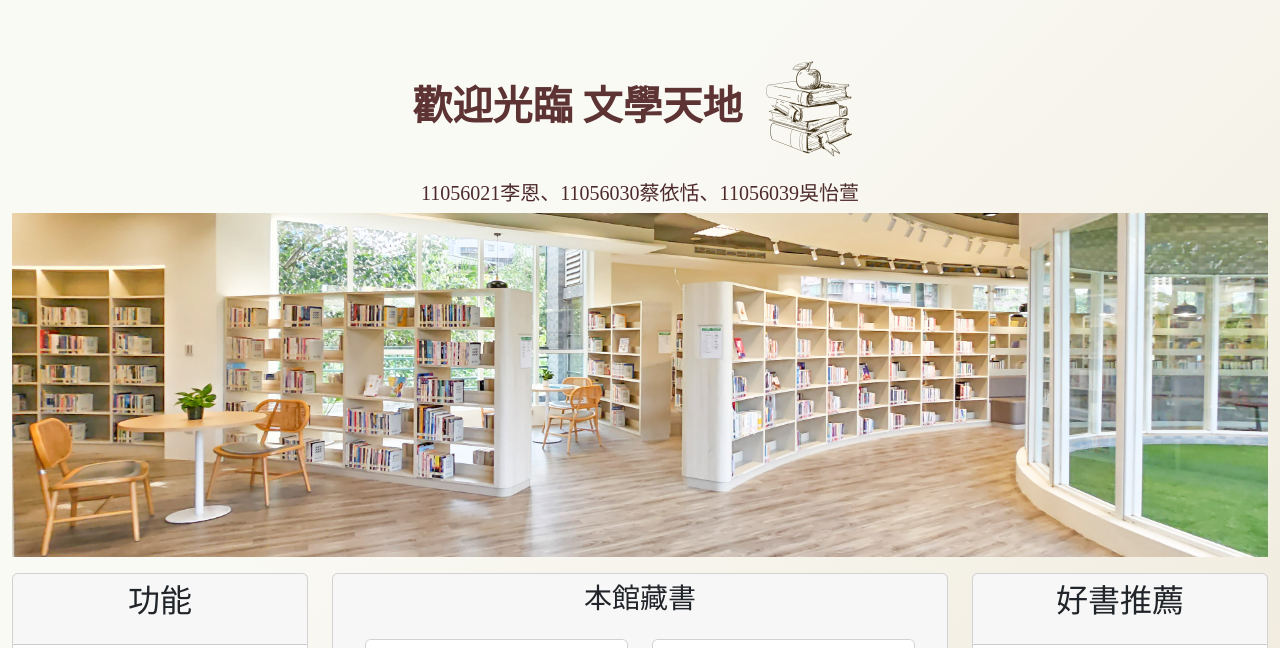
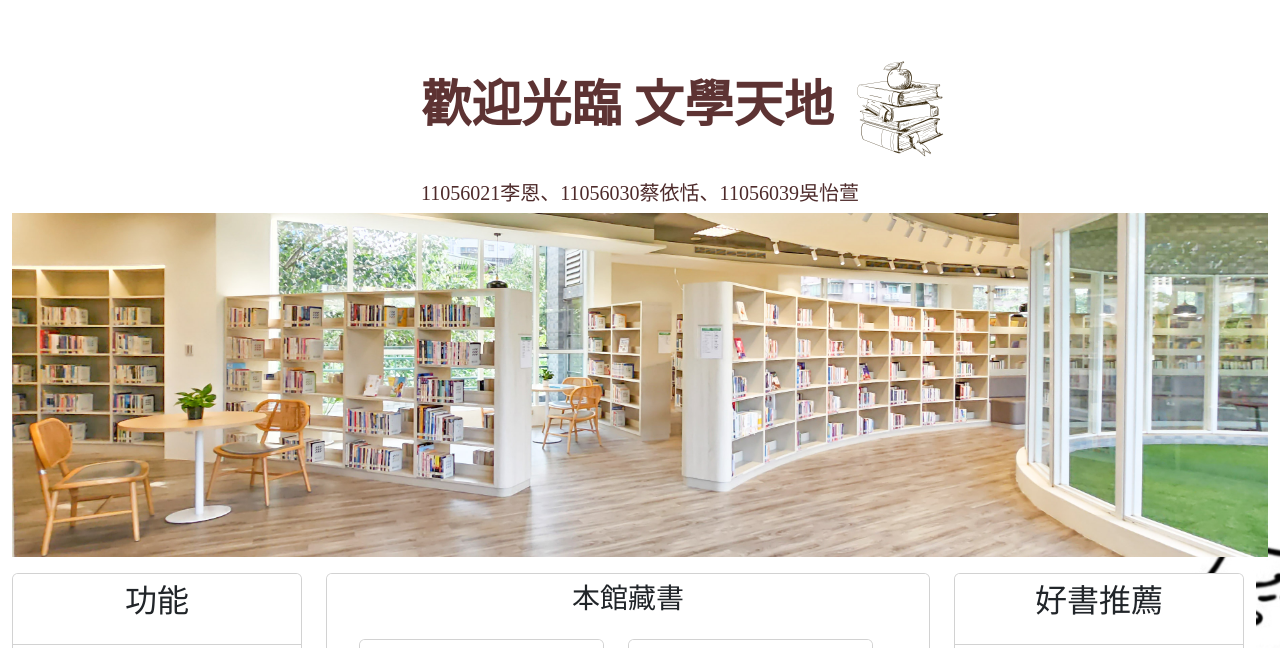
Before and after one commit to 11056030/tsai213039, a Django app: page / in a window 1280 px wide. Shown: the top 648 px of the page. Run offline with Django 4.2, Linux system fonts and the light colour scheme; data comes from the database, SQL or seed files in the repository; grey boxes are pictures that could not be loaded.

Commit message:
背景圖

```diff
--- a/templates/base copy.html
+++ b/templates/base copy.html
@@ -15,8 +15,12 @@
 </head>
 <head>
     <style>
-        body {background-image: linear-gradient(135deg, rgb(250, 250, 245) 10%, #cbb284 100%);
-        }
+        div {
+            width: 100%;
+            background-image: url("static/images/18.jpg");
+            background-repeat:repeat;
+            background-attachment: fixed;
+    }
     </style>
 </head>
 <body>
--- a/templates/header.html
+++ b/templates/header.html
@@ -5,7 +5,7 @@
 <div class='well'>
     <br>
     <br>
-    <h1 style="font-family:微軟正黑體; font-weight: bold;color:#5d3333"><center>歡迎光臨 文學天地<img src="{% static "images/9.png" %}" height="125"></center></h1>
+    <h1 style="font-family:微軟正黑體; font-weight: bold;color:#5d3333 ; font-size: 50px;"><center>　　歡迎光臨 文學天地<img src="{% static "images/9.png" %}" height="125"></center></h1>
     <h5  style="font-family:微軟正黑體;color:#4d2a2a;;"><center>11056021李恩、11056030蔡依恬、11056039吳怡萱</center></h5>
     <P ALIGN="left"> <img src="{% static "images/3.jpg" %}" width="100%">
 </div>
```
Also changed, not shown: static/images/10.jpg (added), static/images/11.jpg (added), static/images/12.jpg (added), static/images/13.jpg (added), static/images/14.jpg (added), static/images/15.jpg (added), static/images/16.jpg (added), static/images/17.jpg (added), static/images/18.jpg (added), static/images/85589.jpg (added).
